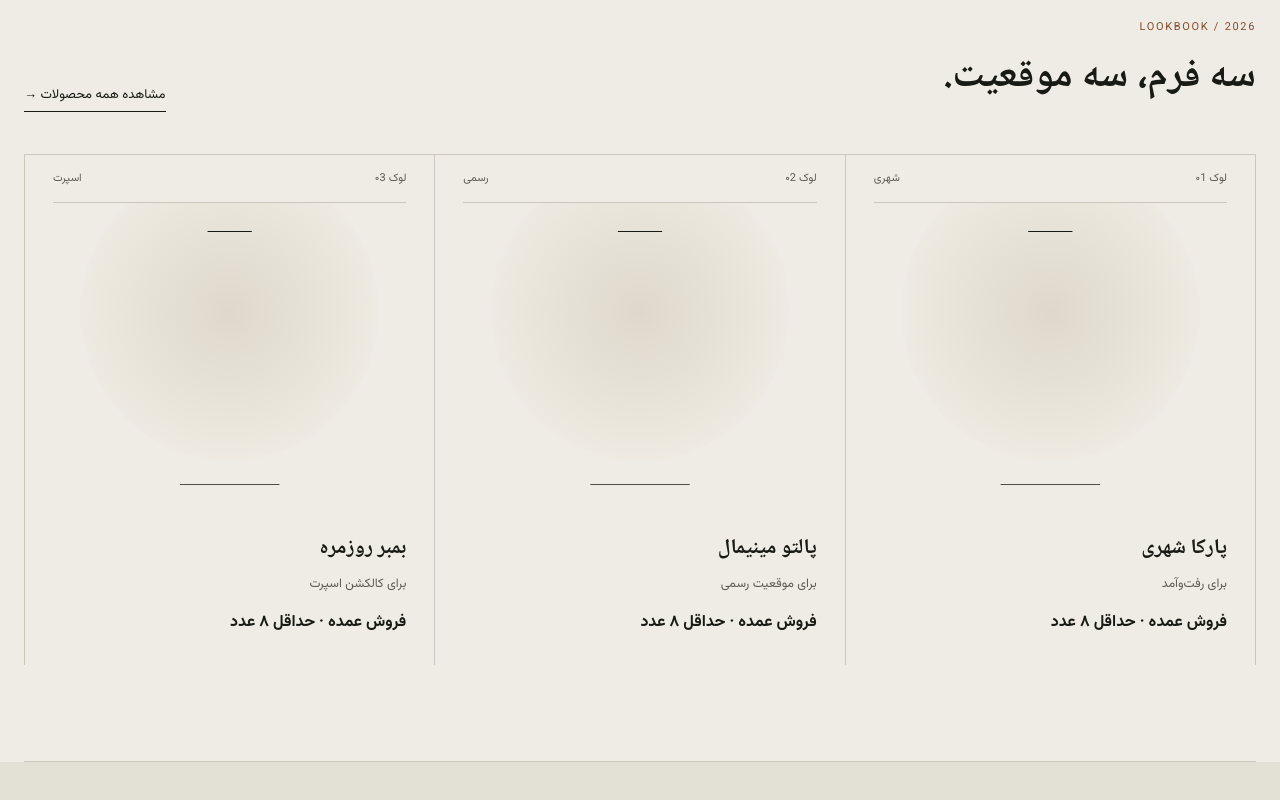
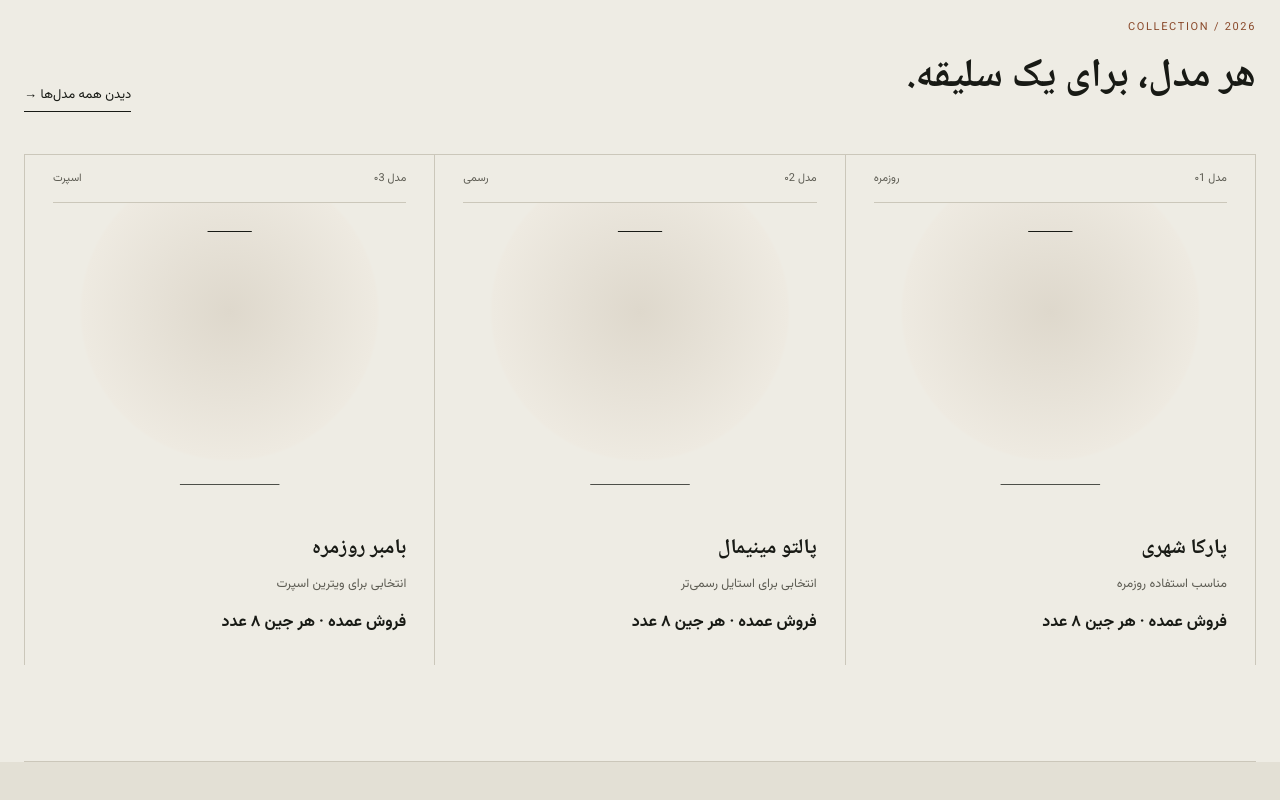
Before and after one commit to ParisaAtaee2000/web-projects, a Next.js app in the folder zemestan/: page / in a window 1280 px wide. Shown: the part 1056-1856 px from the top of the page. Built offline with nearby package versions, Linux system fonts and the light colour scheme; no server answers.

Commit message:
Refine homepage lookbook copy for natural product discovery

```diff
--- a/zemestan/components/home/Lookbook.tsx
+++ b/zemestan/components/home/Lookbook.tsx
@@ -1,2 +1,2 @@
-const looks=["پارکا شهری / برای رفت‌وآمد","پالتو مینیمال / برای موقعیت رسمی","بمبر روزمره / برای کالکشن اسپرت"];
-export function Lookbook(){return <section className="container section" id="collections"><div className="section-head"><div><div className="section-kicker">LOOKBOOK / 2026</div><h2 className="section-title">سه فرم، سه موقعیت.</h2></div><a className="section-link" href="/shop">مشاهده همه محصولات →</a></div><div className="look-grid">{looks.map((look,i)=><article className="look-card" key={look}><div className="look-top"><span>لوک ۰{i+1}</span><span>{i===0?"شهری":i===1?"رسمی":"اسپرت"}</span></div><div className="look-image"><div className="fashion-outline" /></div><h3>{look.split(" /")[0]}</h3><p>{look.split(" /")[1]}</p><div className="look-price">فروش عمده · حداقل ۸ عدد</div></article>)}</div></section>}
+const looks=["پارکا شهری / مناسب استفاده روزمره","پالتو مینیمال / انتخابی برای استایل رسمی‌تر","بامبر روزمره / انتخابی برای ویترین اسپرت"];
+export function Lookbook(){return <section className="container section" id="collections"><div className="section-head"><div><div className="section-kicker">COLLECTION / 2026</div><h2 className="section-title">هر مدل، برای یک سلیقه.</h2></div><a className="section-link" href="/shop">دیدن همه مدل‌ها →</a></div><div className="look-grid">{looks.map((look,i)=><article className="look-card" key={look}><div className="look-top"><span>مدل ۰{i+1}</span><span>{i===0?"روزمره":i===1?"رسمی":"اسپرت"}</span></div><div className="look-image"><div className="fashion-outline" /></div><h3>{look.split(" /")[0]}</h3><p>{look.split(" /")[1]}</p><div className="look-price">فروش عمده · هر جین ۸ عدد</div></article>)}</div></section>}
```
